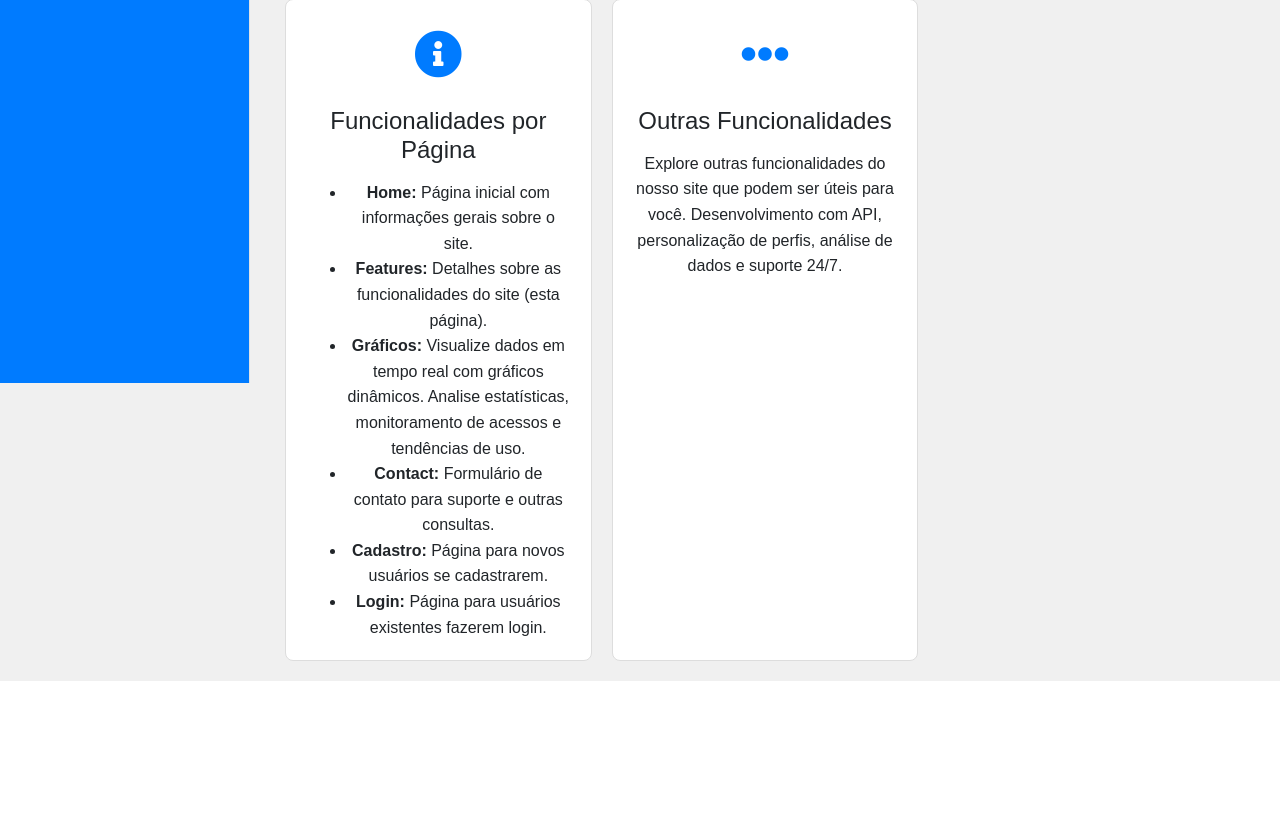
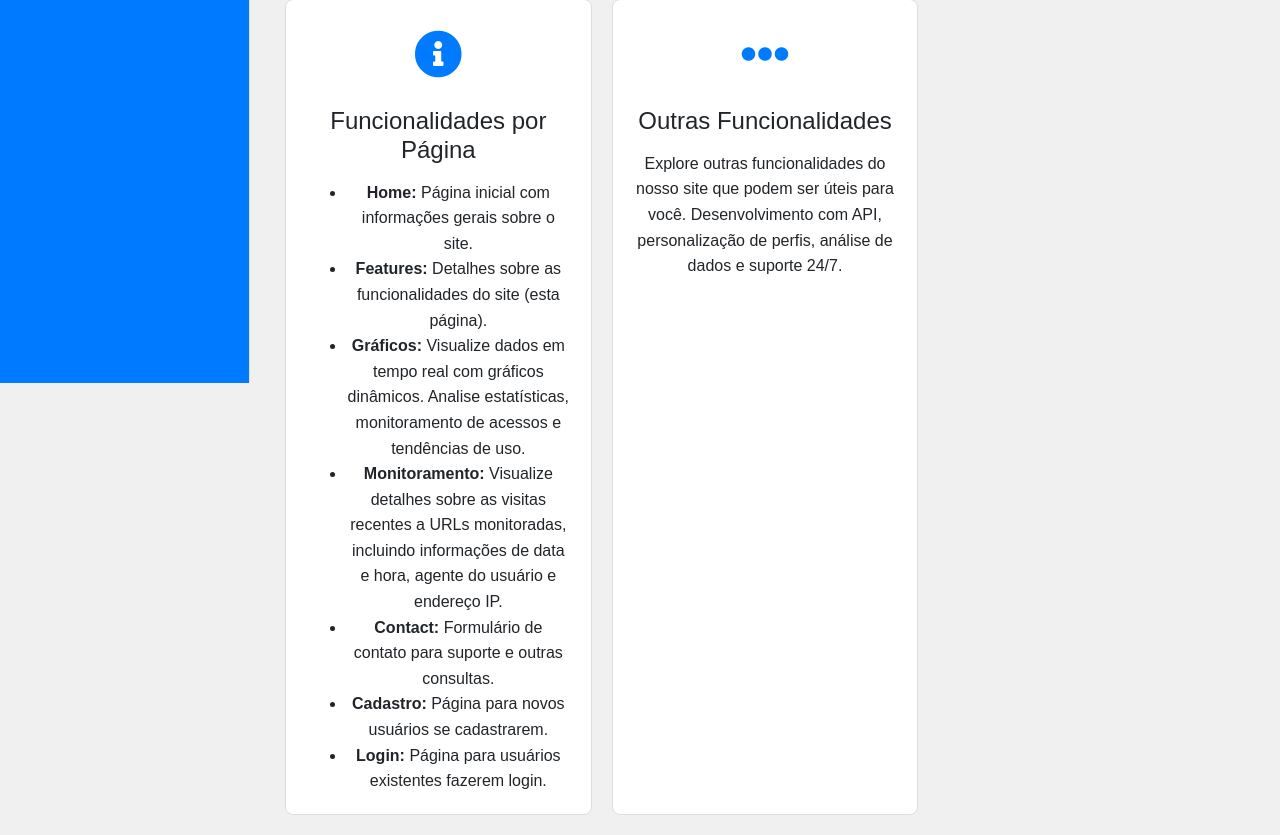
Before and after one commit to GabrielAruanda/meu_projeto1.1, a Flask app: page /features in a window 1280 px wide. Shown: the part 417-1252 px from the top of the page. Before the commit the page ends 1098 px from the top, so only its background shows below. Run offline with Flask 3, Linux system fonts and the light colour scheme; some libraries are stand-ins or nearby versions.

Commit message:
mudanças em features

```diff
--- a/templates/features.html
+++ b/templates/features.html
@@ -201,6 +201,7 @@
                                 <li><strong>Home:</strong> Página inicial com informações gerais sobre o site.</li>
                                 <li><strong>Features:</strong> Detalhes sobre as funcionalidades do site (esta página).</li>
                                 <li><strong>Gráficos:</strong> Visualize dados em tempo real com gráficos dinâmicos. Analise estatísticas, monitoramento de acessos e tendências de uso.</li>
+                                <li><strong>Monitoramento:</strong> Visualize detalhes sobre as visitas recentes a URLs monitoradas, incluindo informações de data e hora, agente do usuário e endereço IP.</li>
                                 <li><strong>Contact:</strong> Formulário de contato para suporte e outras consultas.</li>
                                 <li><strong>Cadastro:</strong> Página para novos usuários se cadastrarem.</li>
                                 <li><strong>Login:</strong> Página para usuários existentes fazerem login.</li>
```
